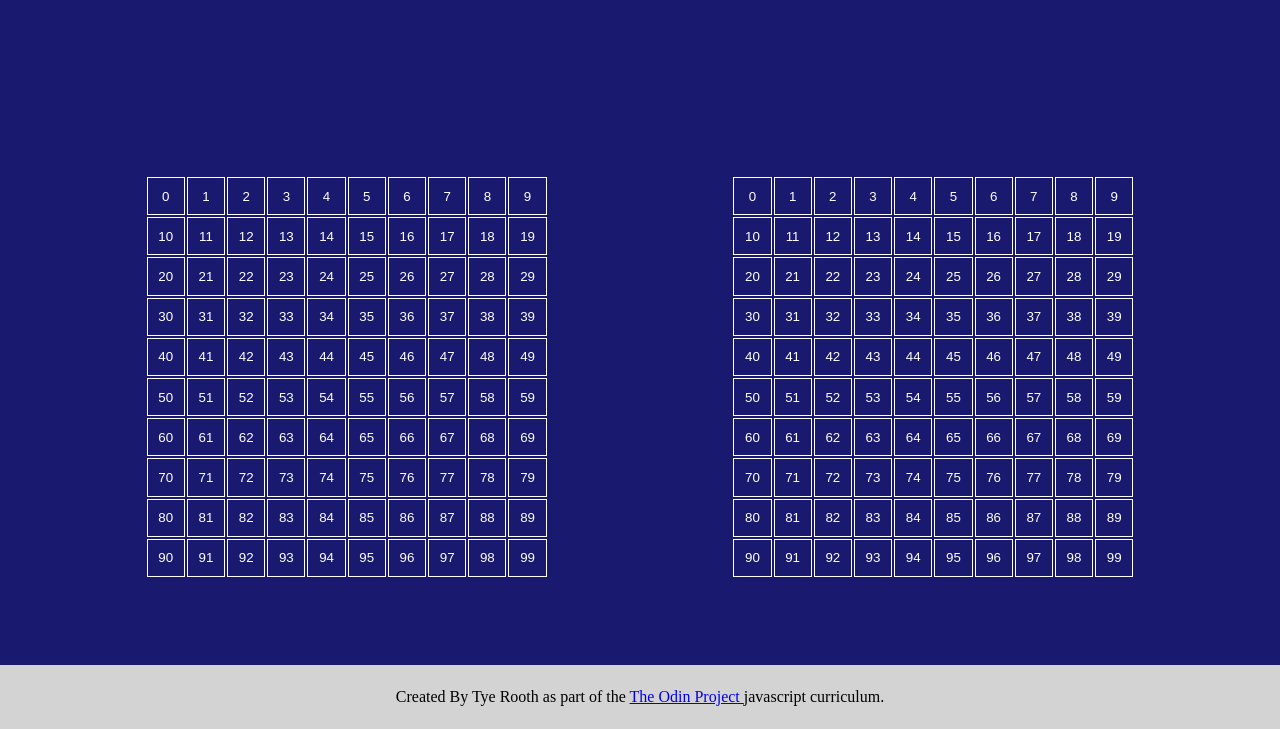
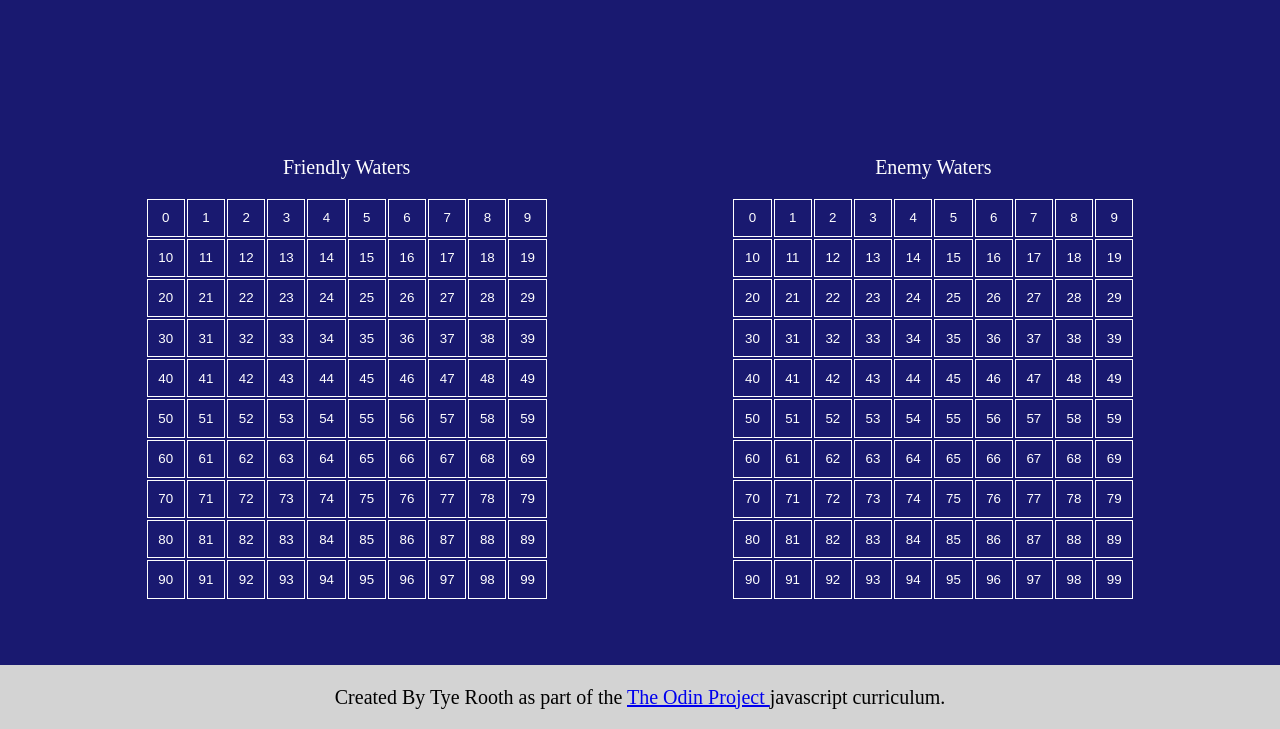
Before and after one commit to TyeRooth/Battleship, a website built with webpack: page dist/index.html in a window 1280 px wide. Shown: the part 71-800 px from the top of the page. Built offline with nearby package versions, Linux system fonts and the light colour scheme.

Commit message:
computer places ships on the board

```diff
--- a/src/DOM.js
+++ b/src/DOM.js
@@ -1,7 +1,13 @@
 import { GameBoard } from "./gameBoard";
 
 function renderBoard (type, missedShots, hitShots) {
+
     const boardSection = document.getElementById('boards-section');
+    const boardNode = document.createElement('div');
+    boardNode.classList.add('board-summary');
+    const boardHeading = createHeading(type);
+    boardNode.appendChild(boardHeading);
+
     const board = document.createElement('div');
     board.classList.add('board');
     board.classList.add(`${ type }`)
@@ -23,7 +29,8 @@ function renderBoard (type, missedShots, hitShots) {
         board.appendChild(position);
     };
     if (!document.querySelector(`.${ type }`)) {
-        boardSection.appendChild(board);
+        boardNode.appendChild(board);
+        boardSection.appendChild(boardNode);
     }
     else {
         const currentBoard = document.querySelector(`.${ type }`);
@@ -31,6 +38,21 @@ function renderBoard (type, missedShots, hitShots) {
         currentBoard.appendChild(board);
     }
 };
+
+function createHeading(type) {
+    const headingNode = document.createElement('div');
+    headingNode.classList.add('board-heading');
+    if (type === "player") {
+        headingNode.textContent = "Friendly Waters";
+    }
+    else if (type === "enemy") {
+        headingNode.textContent = "Enemy Waters";
+    }
+    else if (type === "placement") {
+        headingNode.textContent = "Ready you Ships";
+    }
+    return headingNode
+}
 
 function missedShotDOM () {
     const missCircle = document.createElement('div');
--- a/src/gameBoard.js
+++ b/src/gameBoard.js
@@ -41,6 +41,44 @@ const GameBoard = () => {
         return ships.every((element) => { return element.isSunk();} );
     }
 
+    function shipCanBePlaced (axis, length) {
+        let availablePositions = [];
+        for (let i = 0; i < 100; i++) {
+            if (noCollisions(axis, i, length) && insideBoard(axis, i, length)) {
+                availablePositions.push(i);
+            }
+        }
+        return availablePositions;
+    }
+
+    function noCollisions (axis, position, length) {
+        for (let i = 0; i < length; i++) {
+            for (let j = 0; j < ships.length; j++) {
+                if (axis === "x") {
+                    if (ships[j].positions.includes(position + i)) {
+                        return false;
+                    }
+                }
+                else if (axis === "y") {
+                    if (ships[j].positions.includes(position + i * rowSize)) {
+                        return false;
+                    }
+                }
+            }
+        }
+        return true;
+    }
+
+    function insideBoard (axis, position, length) {
+        if (axis === "x" && position % 10 + length - 1 < 10) {
+            return true;
+        }
+        else if (axis === "y" && position + (length - 1) * rowSize < 100) {
+            return true;
+        }
+        return false;
+    }
+
     function updateBoardDOM (type) {
         renderBoard(type, missedShots, hitShots);
     }
@@ -48,10 +86,12 @@ const GameBoard = () => {
     return {
         placeShip,
         receiveAttack,
+        shipCanBePlaced,
         ships,
         missedShots,
         checkLoseCondition,
-        updateBoardDOM
+        updateBoardDOM,
+        shipCanBePlaced
     }
 }
 
--- a/src/helpers.js
+++ b/src/helpers.js
@@ -1,13 +1,11 @@
 
 
 async function addHitButtons (attackedPositions) {
-    console.log(attackedPositions);
     const enemyTargets = document.querySelectorAll('.enemy button');
     const hitPromise = new Promise ((resolve) => {
         enemyTargets.forEach(target => {
             if (attackedPositions.includes(Number(target.getAttribute('data-position'))) === false) {
                 target.addEventListener('click', () => {
-                    console.log(target.getAttribute('data-position'));
                     resolve(target.getAttribute('data-position'));
                 })
             };
--- a/src/index.js
+++ b/src/index.js
@@ -7,7 +7,8 @@ const pBoard = player.playerBoard;
 const cBoard = computer.playerBoard;
 
 pBoard.placeShip(2, "y", 3, "Submarine");
-cBoard.placeShip(1, "x", 3, "Submarine");
+
+computer.setupBoard();
 
 pBoard.updateBoardDOM("player");
 cBoard.updateBoardDOM("enemy");
@@ -17,11 +18,9 @@ async function gameFlow () {
     do {
         if (turn % 2 === 0) {
             cBoard.receiveAttack(await player.attackEnemy());
-            console.log(cBoard.missedShots);
         }
         else {
             pBoard.receiveAttack(await computer.attackEnemy());
-            console.log(pBoard.missedShots);
         }
         pBoard.updateBoardDOM("player");
         cBoard.updateBoardDOM("enemy");
--- a/src/player.js
+++ b/src/player.js
@@ -5,6 +5,7 @@ const Player = (type) => {
     let attackedPositions = [];
     let openPositions = Array.from(Array(100).keys());
     let playerBoard = GameBoard()
+    let axis = "x";
 
     async function attackEnemy () {
         if (type === "computer") {
@@ -22,8 +23,28 @@ const Player = (type) => {
         }
     }
 
+    function setupBoard () {
+        setupShip(5, "Carrier");
+        setupShip(4, "Battleship");
+        setupShip(3, "Destroyer");
+        setupShip(3, "Submarine");
+        setupShip(2, "Patrol Boat");
+    }
+
+    async function setupShip (length, name) {
+        if (type === "computer") {
+            axis = (Math.random() < 0.5 ? "x" : "y");
+            let openPositions = playerBoard.shipCanBePlaced(axis, length);
+            console.log(openPositions);
+            const randomPosition = openPositions[Math.floor(Math.random() * openPositions.length)];
+            console.log(randomPosition);
+            playerBoard.placeShip(randomPosition, axis, length, name);
+        }
+    }
+
     return {
         attackEnemy,
+        setupBoard,
         playerBoard,
         attackedPositions
     }
--- a/src/style.css
+++ b/src/style.css
@@ -1,6 +1,10 @@
 body {
     padding: 0px;
     margin: 0px;
+}
+
+:root {
+    font-size: 20px;
 }
 
 #page {
@@ -37,6 +41,17 @@ body {
     height: 72vh;
     flex-wrap: wrap;
     gap: 40px;
+}
+
+.board-summary {
+    display: flex;
+    flex-direction: column;
+    gap: 20px;
+    align-items: center;
+}
+
+.board-heading {
+    color: white;
 }
 
 #credit-section {
```
Also changed, not shown: dist/bundle.js.
